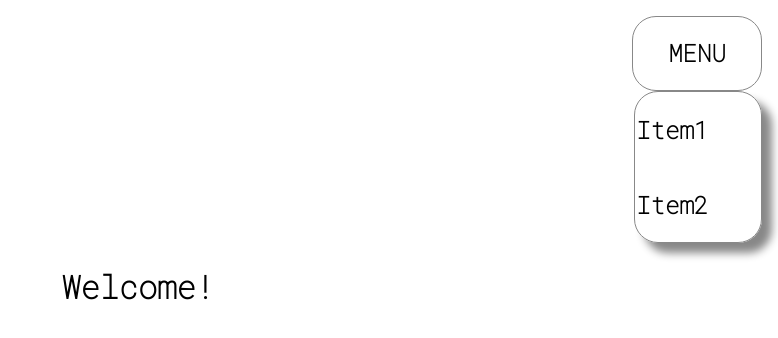
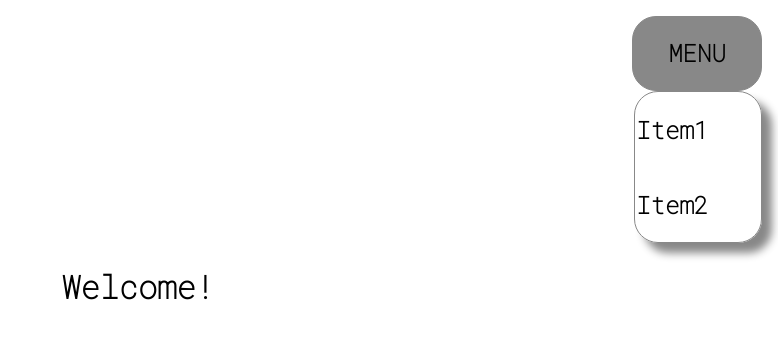
Before and after one commit to 2212021/2212021.github.io, a React (Create React App) app: page / in a window 1280 px wide. In both pictures the pointer is over the element 1199 px from the left and 53 px from the top of the page. Shown: the top 338 px of the page, without its empty margins (502-1280 px from the left). Built offline with nearby package versions, Linux system fonts and the light colour scheme; a web font is replaced by a local one.

Commit message:
Update App.css

```diff
--- a/src/App.css
+++ b/src/App.css
@@ -6,11 +6,6 @@
   font-family: 'Roboto Mono';
   font-weight: 100;
   cursor: default;
-}
-
-@keyframes hover {
-  from: {background-color: #000000;}
-  to: {background-color: #888888;}
 }
 
 .menu {
@@ -25,6 +20,7 @@
   width: 8em;
   border: solid 1px #888888;
   border-radius: 1.5em;
+  transition: background-color 1s;
   text-align: center;
   padding-bottom: 0.1em;
   margin-top: 0;
@@ -33,21 +29,20 @@
 }
 
 .menubutton:hover {
-  animation-name: hover;
-  animation-duration: 1s;
+  background-color: #888888;
 }
 
 .menuitem {
   border: none;
   border-radius: 1.5em;
+  transition: background-color 1s;
   width: 7.9em;
   padding: 0.1em;
   margin: 0;
 }
 
 .menuitem:hover {
-  animation-name: hover;
-  animation-duration: 1s;
+  background-color: #888888;
 }
 
 .center {
```
